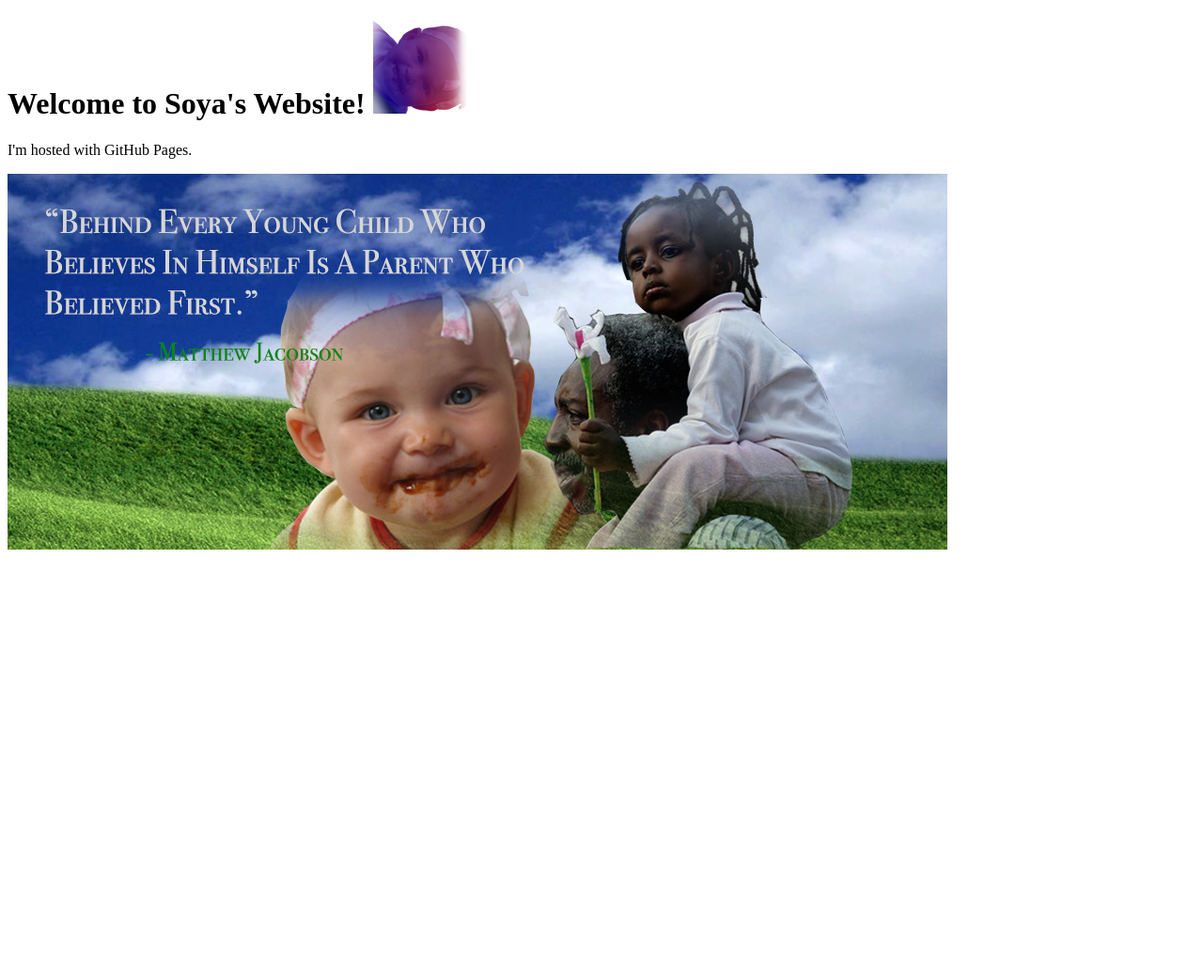
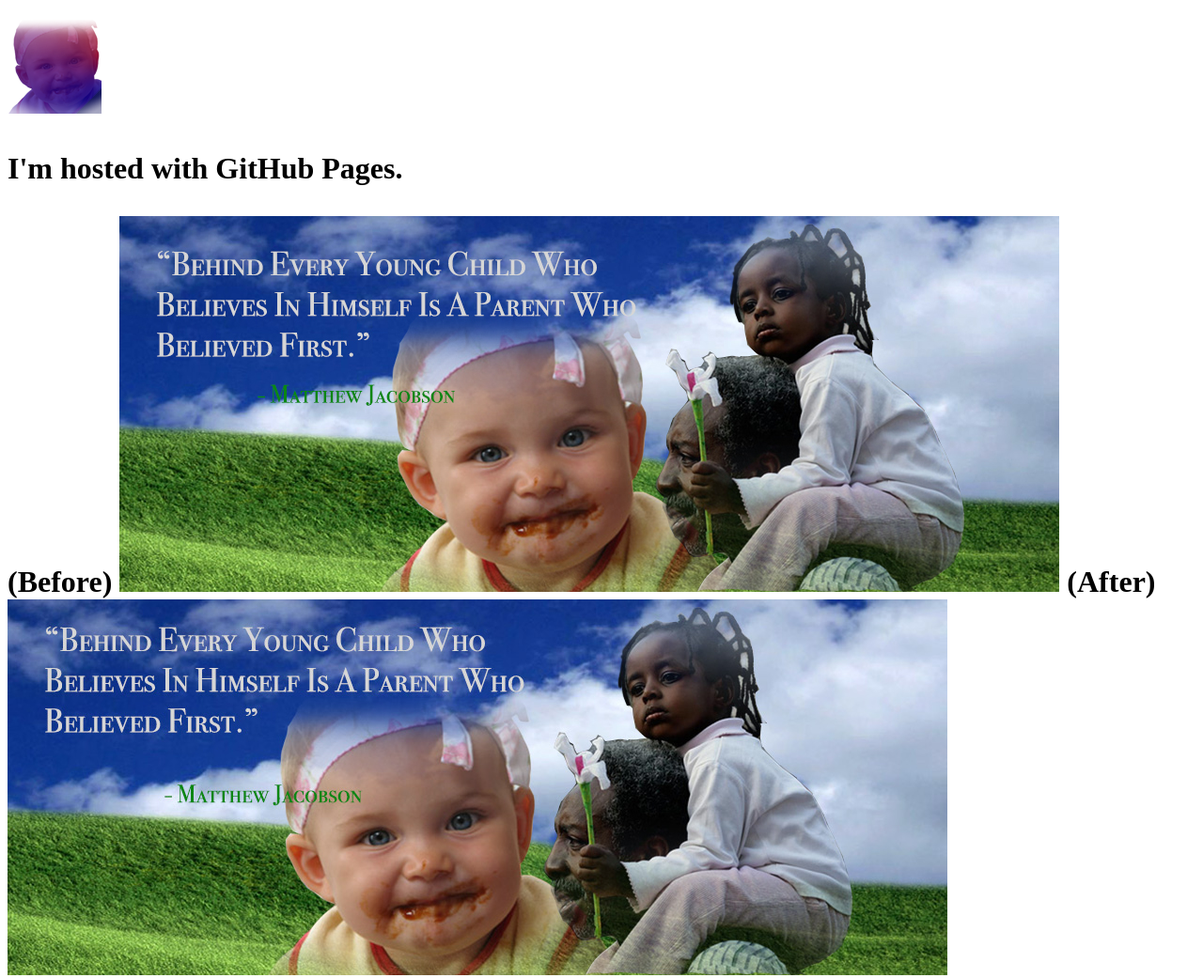
Before and after one commit to swof44/swof44.github.io, a plain HTML site: page index.html in a window 1280 px wide. Shown: the whole page at 94% size. Before the commit the page ends 800 px from the top, so only its background shows below. Drawn offline with Linux system fonts and the light colour scheme.

Commit message:
Update index.html

```diff
--- a/index.html
+++ b/index.html
@@ -1,11 +1,18 @@
 <!DOCTYPE html>
 <html>
 <body>
-<h1>Welcome to Soya's Website! <img src="https://raw.githubusercontent.com/swof44/swof44.github.io/master/icon.png" alt="icon" style="width:100px;height:100px;transform: rotate(90deg);"> </h1>
+<h1> <img src="https://raw.githubusercontent.com/swof44/swof44.github.io/master/icon.png" alt="icon" style="width:100px;height:100px; Welcome to Soya's Website!</h1>
+
+  <!--transform: rotate(90deg);"-->
 
 <p>I'm hosted with GitHub Pages.</p>
 
-  <img src="https://github.com/swof44/swof44.github.io/blob/master/swof44Logo.jpg?raw=true" alt="first banner" style="width:1000px;height:400px;">
+  (Before)
+  <img src="https://github.com/swof44/swof44.github.io/blob/master/swof44Logo.jpg?raw=true" alt="BEFORE banner" style="width:1000px;height:400px;">
+
+  (After)
+  <img src="https://github.com/swof44/swof44.github.io/blob/master/Logo(after).jpg?raw=true" alt="AFTER banner" style="width:1000px;height:400px;">
+
 
 </body>
 </html>
```
